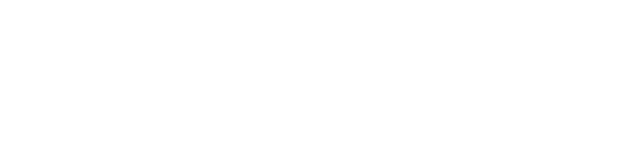
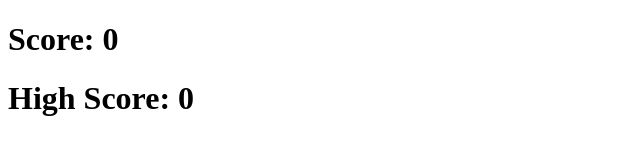
Before and after one commit to DCitizen/DCitizen.github.io, a plain HTML site: page asd-projects/snake/index.html in a window 1280 px wide. Shown: the whole page, without its empty margins (0-640 px from the left). Drawn offline with Linux system fonts and the light colour scheme.

Commit message:
saving data shapes

```diff
--- a/asd-projects/snake/index.html
+++ b/asd-projects/snake/index.html
@@ -7,7 +7,9 @@
 
   </head>
   <body>
-
+    <div id="board"></div>
+    <h1 id="score">Score: 0</h1>
+    <h1 id="highScore">High Score: 0</h1>
   </body>
 
   <!-- Link index.js here -->
```
